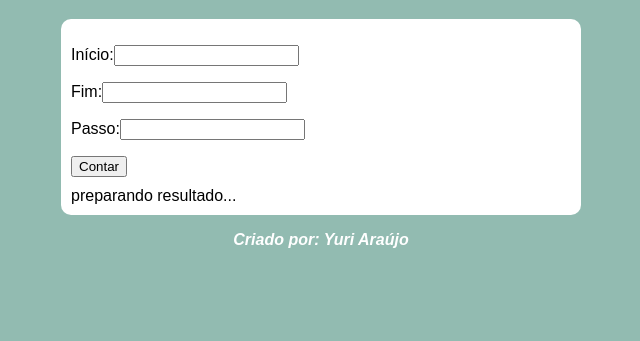
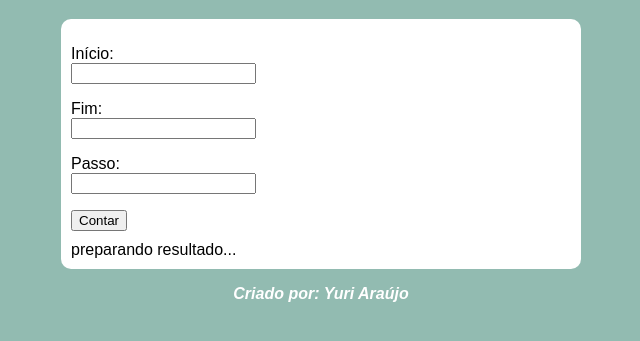
Before and after one commit to sempiternus-bit/Contador, a plain HTML site: page index.html in a window 1280 px wide. Shown: the part 61-402 px from the top of the page, without its empty margins (319-959 px from the left). Drawn offline with Linux system fonts and the light colour scheme.

Commit message:
Update estilorepeat.css

```diff
--- a/estilorepeat.css
+++ b/estilorepeat.css
@@ -24,6 +24,6 @@ footer{
 	margin-bottom: 10px;
 }
 input{
-	display: ;
-	float:;
+	display: block ;
+
 }
```
